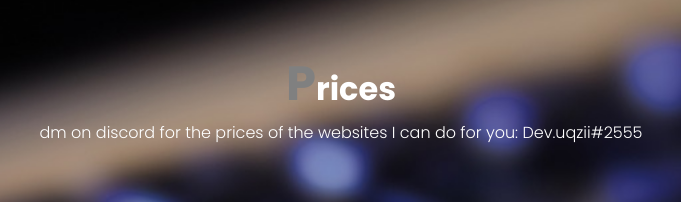
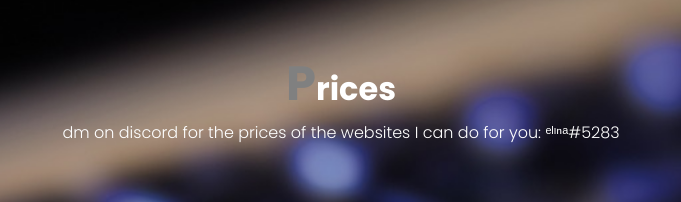
Before and after one commit to devuqzii/uqzii-companiee, a plain HTML site: page index.html in a window 1280 px wide. Shown: the part 2680-2882 px from the top of the page, 299-980 px from the left. Drawn offline with Linux system fonts and the light colour scheme.

Commit message:
Update index.html

```diff
--- a/index.html
+++ b/index.html
@@ -73,7 +73,7 @@
 <section class="blog" id="blog">
         <div class="titre blanc">
             <h2 class="titre-texte"><span>P</span>rices</h2>
-            <p>dm on discord for the prices of the websites I can do for you: Dev.uqzii#2555</p>
+            <p>dm on discord for the prices of the websites I can do for you: ᵉˡᶦⁿᵃ#5283</p>
         </div>
         <div class="contenu">
             <div class="box">
```
